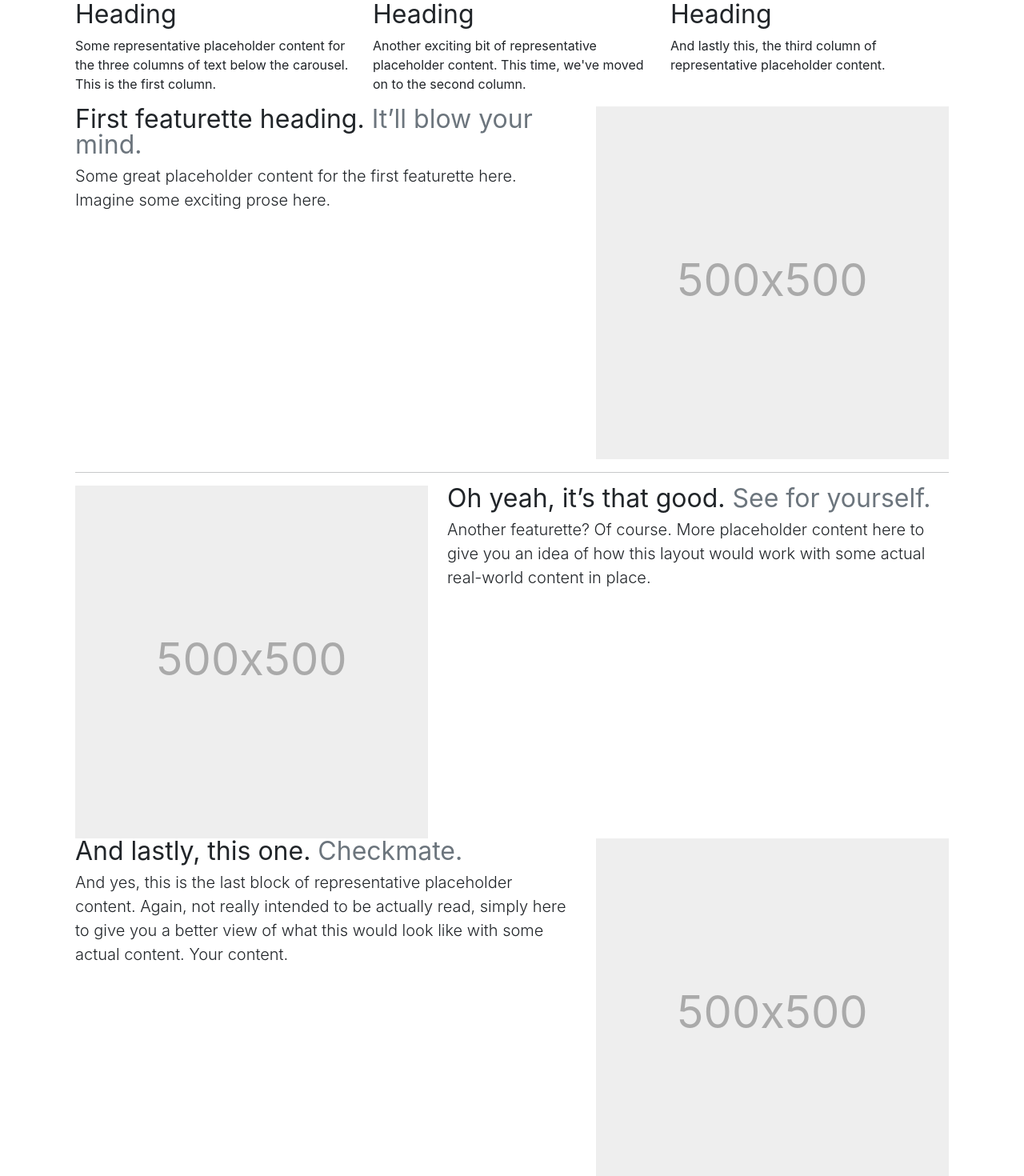
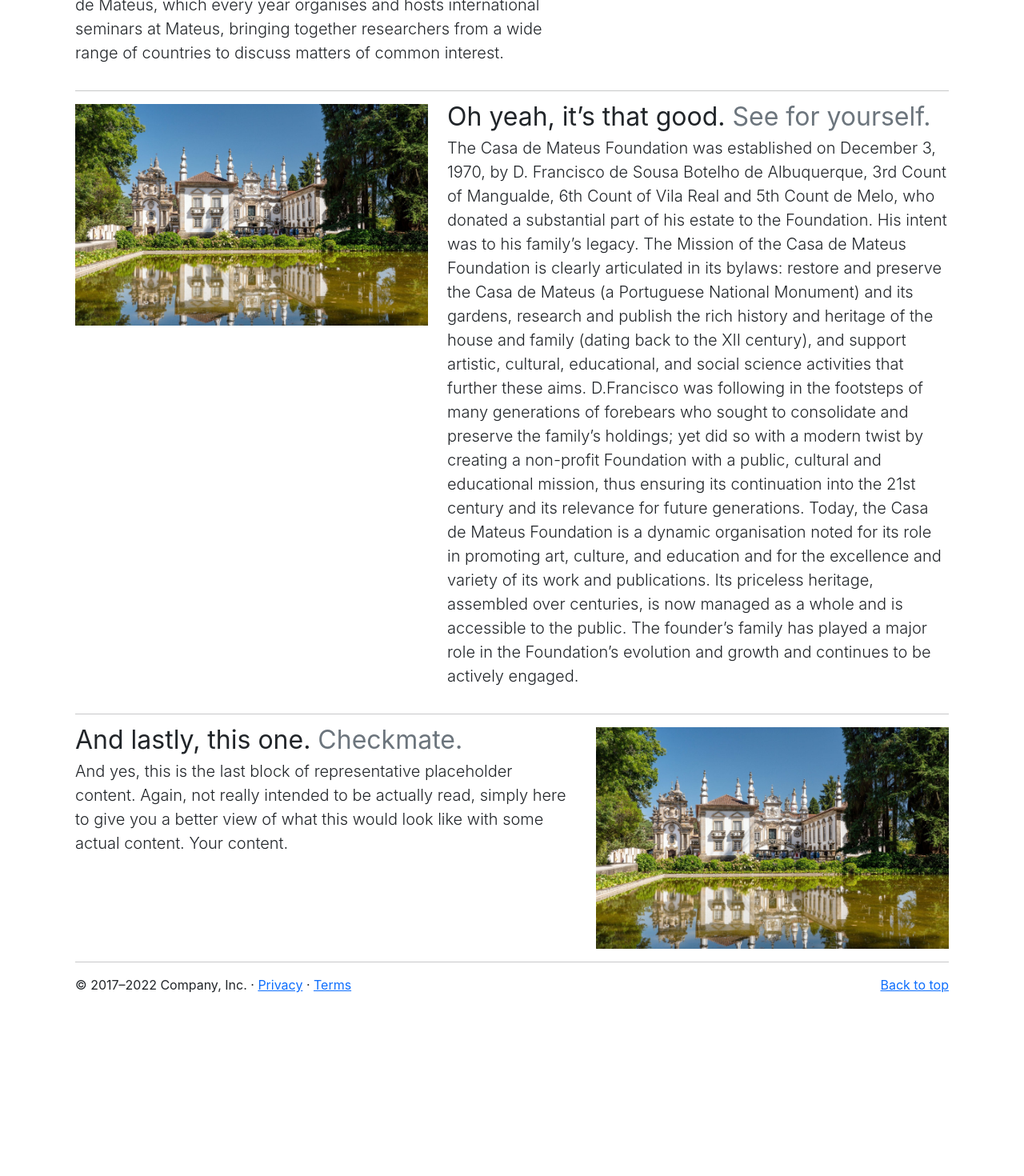
Before and after one commit to gokhansigircik/non-profit, a React (Create React App) app: page / in a window 1280 px wide. Shown: the part 940-2410 px from the top of the page at 80% size. After the commit the page ends 2199 px from the top, so only its background shows below. Built offline with nearby package versions, Linux system fonts and the light colour scheme.

Commit message:
updated images

```diff
--- a/public/index.html
+++ b/public/index.html
@@ -21,7 +21,7 @@
 
     <title>React App</title>
   </head>
-  <body style="padding-top: 6rem">
+  <body style="padding-top: 5rem">
     <noscript>You need to enable JavaScript to run this app.</noscript>
     <div id="root"></div>
 
--- a/src/App.jsx
+++ b/src/App.jsx
@@ -12,7 +12,6 @@ function App() {
       <div className="container">
         <Routes>
           <Route path="/" element={<Home />} />
-          <Route path="/" element={<Donate />} />
           <Route path="/donate" element={<Donate />} />
         </Routes>
       </div>
--- a/src/components/Donate.jsx
+++ b/src/components/Donate.jsx
@@ -1,6 +1,6 @@
 import React from 'react'
 import { Link } from "react-router-dom";
-
+import MateusLogo from "./img/fcm-logotipo.svg";
 
 function Donate() {
   return (
@@ -10,13 +10,14 @@ function Donate() {
       <div className="container">
   <main>
     <div className="py-5 text-center">
-      <img className="d-block mx-auto mb-4" src="/docs/5.3/assets/brand/bootstrap-logo.svg" alt="" width="72" height="57" />
+    <img className="img-fluid" src={MateusLogo} alt="error" width="272" height="257" />
+      {/* <img className="d-block mx-auto mb-4" src="/docs/5.3/assets/brand/bootstrap-logo.svg" alt="" width="72" height="57" /> */}
       <h2>Checkout form</h2>
       <p className="lead">Below is an example form built entirely with Bootstrap’s form controls. Each required form group has a validation state that can be triggered by attempting to submit the form without completing it.</p>
     </div>
 
     <div className="row g-5">
-      <div className="col-md-5 col-lg-4 order-md-last">
+      {/* <div className="col-md-5 col-lg-4 order-md-last">
         <h4 className="d-flex justify-content-between align-items-center mb-3">
           <span className="text-primary">Your cart</span>
           <span className="badge bg-primary rounded-pill">3</span>
@@ -62,19 +63,18 @@ function Donate() {
             <button type="submit" className="btn btn-secondary">Redeem</button>
           </div>
         </form>
-      </div>
+      </div> */}
       <div className="col-md-7 col-lg-8">
         <h4 className="mb-3">Billing address</h4>
         <form className="needs-validation" novalidate>
           <div className="row g-3">
             <div className="col-sm-6">
               <label for="firstName" className="form-label">First name</label>
-              <input type="text" className="form-control" id="firstName" placeholder="" value="" required />
+              <input type="text" className="form-control" id="firstName" placeholder="" required />
               <div className="invalid-feedback">
                 Valid first name is required.
               </div>
             </div>
-
             <div className="col-sm-6">
               <label for="lastName" className="form-label">Last name</label>
               <input type="text" className="form-control" id="lastName" placeholder="" value="" required />
@@ -83,7 +83,7 @@ function Donate() {
               </div>
             </div>
 
-            <div className="col-12">
+            {/* <div className="col-12">
               <label for="username" className="form-label">Username</label>
               <div className="input-group has-validation">
                 <span className="input-group-text">@</span>
@@ -92,7 +92,7 @@ function Donate() {
                   Your username is required.
                 </div>
               </div>
-            </div>
+            </div> */}
 
             <div className="col-12">
               <label for="email" className="form-label">Email <span className="text-muted">(Optional)</span></label>
@@ -120,6 +120,8 @@ function Donate() {
               <select className="form-select" id="country" required>
                 <option value="">Choose...</option>
                 <option>United States</option>
+                <option>Portugal</option>
+                <option>Canada</option>
               </select>
               <div className="invalid-feedback">
                 Please select a valid country.
@@ -130,7 +132,13 @@ function Donate() {
               <label for="state" className="form-label">State</label>
               <select className="form-select" id="state" required>
                 <option value="">Choose...</option>
+                <option>Arizona</option>
                 <option>California</option>
+                <option>Florida</option>
+                <option>Maryland</option>
+                <option>Virgina</option>
+                <option>Washington DC</option>
+                <option>Wyoming</option>
               </select>
               <div className="invalid-feedback">
                 Please provide a valid state.
@@ -214,7 +222,7 @@ function Donate() {
 
           <hr className="my-4" />
 
-          <button className="w-100 btn btn-primary btn-lg" type="submit">Continue to checkout</button>
+          <button className="w-100 btn btn-primary btn-lg" type="submit">Continue to Donations</button>
         </form>
       </div>
     </div>
--- a/src/components/Home.jsx
+++ b/src/components/Home.jsx
@@ -1,13 +1,11 @@
 import React from "react";
 import { Link } from "react-router-dom";
 import MateusPic from "./img/mateus-palace.jpg";
-
 
 function Home() {
   return (
     <div>
       <main>
-
         <div id="myCarousel" className="carousel slide" data-bs-ride="carousel">
           <div className="carousel-indicators">
             <button
@@ -33,14 +31,14 @@ function Home() {
           </div>
           <div className="carousel-inner">
             <div className="carousel-item active">
-          <img className="img-fluid" src={MateusPic} alt="error" />
+              <img className="img-fluid" src={MateusPic} alt="error" width="272" height="257"/>
 
               <div className="container">
                 <div className="carousel-caption text-start">
                   <h1>Example headline.</h1>
                   <p>
-                  Some representative placeholder content for the first slide of
-                  the carousel.
+                    Some representative placeholder content for the first slide
+                    of the carousel.
                   </p>
                   {/* <p>
                   <Link className="btn btn-lg btn-primary" to="#">
@@ -51,7 +49,6 @@ function Home() {
               </div>
             </div>
             <div className="carousel-item">
-
               <svg
                 className="bd-placeholder-img"
                 width="100%"
@@ -96,8 +93,8 @@ function Home() {
                 <div className="carousel-caption text-end">
                   <h1>One more for good measure.</h1>
                   <p>
-                  Some representative placeholder content for the third slide of
-                  this carousel.
+                    Some representative placeholder content for the third slide
+                    of this carousel.
                   </p>
                   {/* <p>
                   <Link className="btn btn-lg btn-primary" to="#">
@@ -230,7 +227,7 @@ function Home() {
             </div>
           </div>
 
-        {/* <hr className="featurette-divider"> */}
+          <hr className="featurette-divider" />
 
           <div className="row featurette">
             <div className="col-md-7">
@@ -239,12 +236,25 @@ function Home() {
                 <span className="text-muted">It’ll blow your mind.</span>
               </h2>
               <p className="lead">
-              Some great placeholder content for the first featurette here.
-              Imagine some exciting prose here.
+                Through the “A Cultura em Diálogo” cycle, begun on 3 December
+                1977, the Fundação has aimed to institutionalise, in a region
+                that was particularly destitute at that time, dialogue about,
+                around and within culture. In the years that have passed since
+                then, numerous Seminars and Meetings have been organised, many
+                by the Fundação itself, others by those associated with us.
+                These have debated very varied aspects of Portuguese society and
+                the most pressing local and national needs. In the scientific
+                field, 1986 saw the founding, with the support of all the Public
+                Universities and Scientific Academies in Portugal, of the
+                Instituto Internacional Casa de Mateus, which every year
+                organises and hosts international seminars at Mateus, bringing
+                together researchers from a wide range of countries to discuss
+                matters of common interest.
               </p>
             </div>
             <div className="col-md-5">
-            <svg
+              <img className="img-fluid" src={MateusPic} alt="error" />
+              {/* <svg
               className="bd-placeholder-img bd-placeholder-img-lg featurette-image img-fluid mx-auto"
               width="500"
               height="500"
@@ -259,7 +269,7 @@ function Home() {
               <text x="50%" y="50%" fill="#aaa" dy=".3em">
                 500x500
               </text>
-            </svg>
+            </svg> */}
             </div>
           </div>
 
@@ -272,13 +282,35 @@ function Home() {
                 <span className="text-muted">See for yourself.</span>
               </h2>
               <p className="lead">
-              Another featurette? Of course. More placeholder content here to
-              give you an idea of how this layout would work with some actual
-              real-world content in place.
+                The Casa de Mateus Foundation was established on December 3,
+                1970, by D. Francisco de Sousa Botelho de Albuquerque, 3rd Count
+                of Mangualde, 6th Count of Vila Real and 5th Count de Melo, who
+                donated a substantial part of his estate to the Foundation. His
+                intent was to his family’s legacy. The Mission of the Casa de
+                Mateus Foundation is clearly articulated in its bylaws: restore
+                and preserve the Casa de Mateus (a Portuguese National Monument)
+                and its gardens, research and publish the rich history and
+                heritage of the house and family (dating back to the XII
+                century), and support artistic, cultural, educational, and
+                social science activities that further these aims. D.Francisco
+                was following in the footsteps of many generations of forebears
+                who sought to consolidate and preserve the family’s holdings;
+                yet did so with a modern twist by creating a non-profit
+                Foundation with a public, cultural and educational mission, thus
+                ensuring its continuation into the 21st century and its
+                relevance for future generations. Today, the Casa de Mateus
+                Foundation is a dynamic organisation noted for its role in
+                promoting art, culture, and education and for the excellence and
+                variety of its work and publications. Its priceless heritage,
+                assembled over centuries, is now managed as a whole and is
+                accessible to the public. The founder’s family has played a
+                major role in the Foundation’s evolution and growth and
+                continues to be actively engaged.
               </p>
             </div>
             <div className="col-md-5 order-md-1">
-            <svg
+              <img className="img-fluid" src={MateusPic} alt="error" />
+              {/* <svg
               className="bd-placeholder-img bd-placeholder-img-lg featurette-image img-fluid mx-auto"
               width="500"
               height="500"
@@ -293,11 +325,11 @@ function Home() {
               <text x="50%" y="50%" fill="#aaa" dy=".3em">
                 500x500
               </text>
-            </svg>
+            </svg> */}
             </div>
           </div>
 
-        {/* <hr className="featurette-divider"> */}
+          <hr className="featurette-divider" />
 
           <div className="row featurette">
             <div className="col-md-7">
@@ -313,7 +345,8 @@ function Home() {
               </p>
             </div>
             <div className="col-md-5">
-            <svg
+              <img className="img-fluid" src={MateusPic} alt="error" />
+              {/* <svg
               className="bd-placeholder-img bd-placeholder-img-lg featurette-image img-fluid mx-auto"
               width="500"
               height="500"
@@ -328,14 +361,14 @@ function Home() {
               <text x="50%" y="50%" fill="#aaa" dy=".3em">
                 500x500
               </text>
-            </svg>
+            </svg> */}
             </div>
           </div>
 
-        {/* <hr className="featurette-divider"> */}
+          <hr className="featurette-divider" />
         </div>
 
-      {/* <footer className="container">
+        <footer className="container">
           <p className="float-end">
             <Link to="#">Back to top</Link>
           </p>
@@ -343,7 +376,7 @@ function Home() {
             &copy; 2017–2022 Company, Inc. &middot; <Link to="#">Privacy</Link>{" "}
             &middot; <Link to="#">Terms</Link>
           </p>
-      </footer> */}
+        </footer>
       </main>
     </div>
   );
--- a/src/components/NavBar.jsx
+++ b/src/components/NavBar.jsx
@@ -10,8 +10,8 @@ function NavBar() {
 <header>
       <nav className="navbar navbar-expand-md navbar-dark fixed-top bg-dark">
         <div className="container-fluid">
-          <Link className="navbar-brand" to="#">
-            Mateus Palace Non Profit
+          <Link className="navbar-brand" to="/">
+            Mateus Palace
           </Link>
           <button
             className="navbar-toggler"
```
Also changed, not shown: src/components/img/casa-de-mateus.jpeg (added), src/components/img/fcm-logotipo.svg (added). Lines whose indentation alone changed are shown as unchanged.
